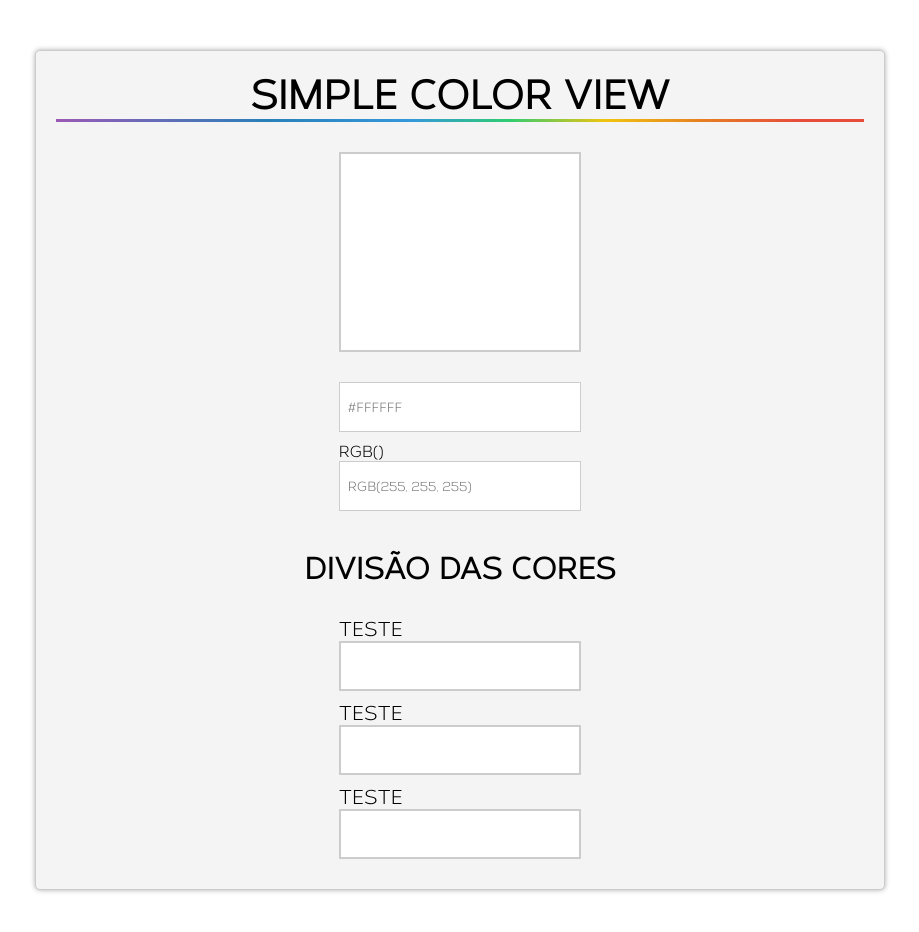
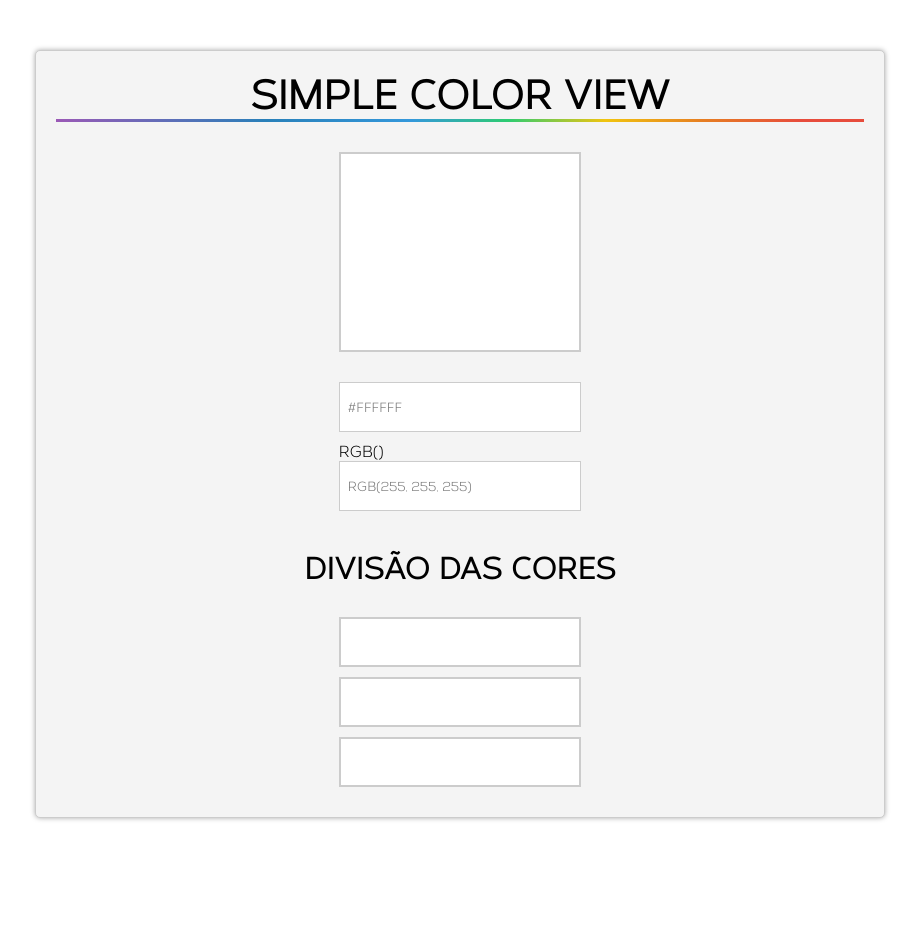
Before and after one commit to IgorSousaFront/simple-color-picker, a plain HTML site: page index.html in a window 1280 px wide. Shown: the whole page, without its empty margins (180-1099 px from the left). After the commit the page ends 868 px from the top, so only its background shows below. Drawn offline with Linux system fonts and the light colour scheme.

Commit message:
Sistema de divisão de cores (correções).

```diff
--- a/assets/js/form-color.js
+++ b/assets/js/form-color.js
@@ -3,9 +3,7 @@ $(document).ready(function(){
 		var getColor     = $('.getColor').val();
 		var setColor     = $('.box-color').css('background-color');
 		var colorLength  = setColor.length;
-		console.log(colorLength);
 		var textColor    = $('.result-content p');
-		// var hexa         = [0, 1, 2, 3 , 4, 5, 6, 7, 8, 9, 'a', 'b', 'c', 'd', 'e', 'f'];
 
 
 		$('.box-color').css('background-color', getColor);
--- a/index.html
+++ b/index.html
@@ -28,11 +28,8 @@
                 </header>
 
                 <div class="result-content">
-                    <p>teste</p>
                     <div class="result red"></div>
-                    <p>teste</p>
                     <div class="result green"></div>
-                    <p>teste</p>
                     <div class="result blue"></div>
                 </div>
             </div>
```
